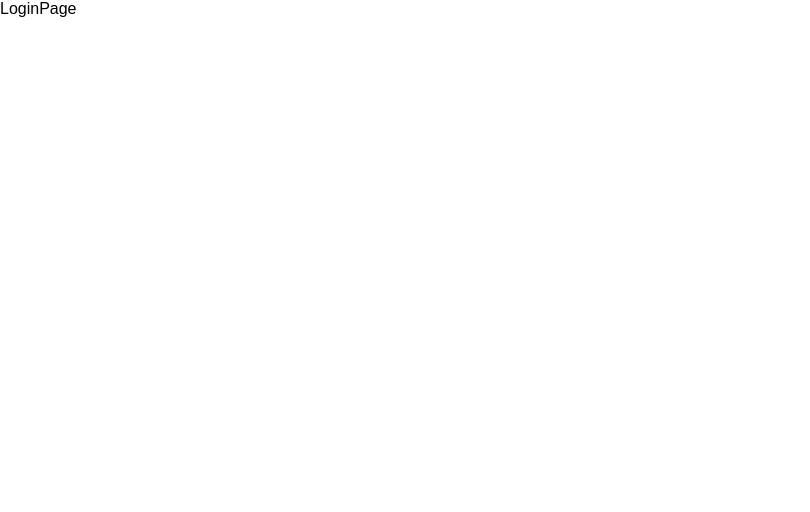
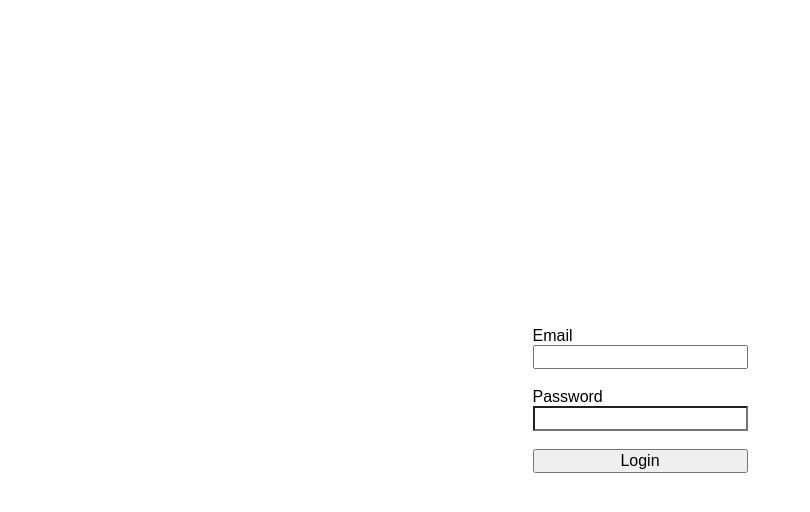
Before and after one commit to KimByul1225/react_nodejs_study, a React (Create React App) app in the folder client/: page /login in a window 1280 px wide. Shown: the top 512 px of the page, without its empty margins (0-810 px from the left). Built offline with nearby package versions, Linux system fonts and the light colour scheme.

Commit message:
로그인 기능 구현중

```diff
--- a/client/src/components/views/LandingPage/LandingPage.js
+++ b/client/src/components/views/LandingPage/LandingPage.js
@@ -10,7 +10,9 @@ function LandingPage() {
   }, [])
 
   return (
-    <div>LandingPage</div>
+    <div style={{display: 'flex', justifyContent:'center', alignItems: 'center', width: '100%', height: '100vh'}}>
+      LandingPage
+    </div>
   )
 }
 
--- a/client/src/components/views/LoginPage/LoginPage.js
+++ b/client/src/components/views/LoginPage/LoginPage.js
@@ -1,9 +1,60 @@
-import React from 'react'
+import React, { useState } from 'react';
+import Axios from 'axios';
+import { useDispatch } from 'react-redux';
 
 function LoginPage() {
-  return (
-    <div>LoginPage</div>
-  )
+    const dispatch = useDispatch();
+    const [email, setEmail] = useState("");
+    const [password, sePassword] = useState("");
+
+    const onEmailHandler = (e) => {
+        setEmail(e.currentTarget.value);
+    }
+
+    const onPasswordHandler = (e) => {
+        sePassword(e.currentTarget.value);
+    }
+    const onSubmitHandler = (e) => {
+        e.preventDefault();
+        console.log(email);
+        console.log(password);
+
+        let body = {
+            email: email,
+            password: password,
+        }
+        //dispatch(loginUser(body))
+        // Axios.post('/api/user/login', body)
+        // .then(response => {
+
+        // })
+    }
+
+    return (
+        <div style={{display: 'flex', justifyContent:'center', alignItems: 'center', width: '100%', height: '100vh'}}>
+            <form
+                style={{display: 'flex', flexDirection: 'column'}}
+                onSubmit={onSubmitHandler}
+            >
+                <label>Email</label>
+                <input
+                    type="email"
+                    value={email}
+                    onChange={onEmailHandler}
+                />
+                <br/>
+                <label>Password</label>
+                <input
+                    type="password"
+                    value={password}
+                    onChange={onPasswordHandler}
+                />
+                <br/>
+                <button type="submit">Login</button>
+
+            </form>
+        </div>
+    )
 }
 
 export default LoginPage
```
